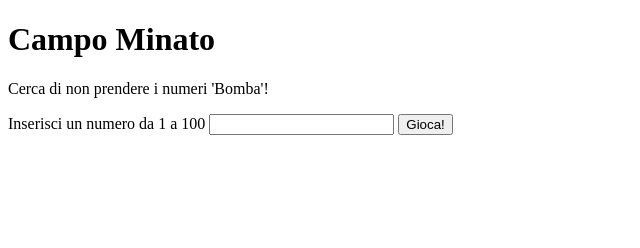
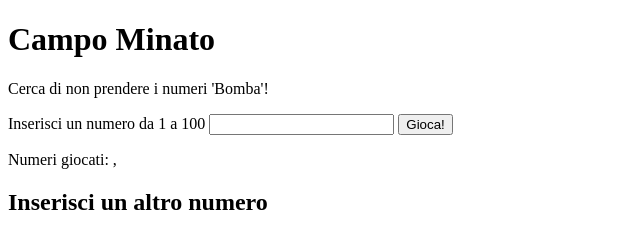
Before and after one commit to aleferraro/js-campominato, a plain HTML site: page index.html in a window 1280 px wide. Both pictures are taken after a click on the button "Gioca!". Shown: the whole page, without its empty margins (0-640 px from the left). Drawn offline with Linux system fonts and the light colour scheme.

Commit message:
Add Events on click of button
JS
add script that configures the game structure

```diff
--- a/index.html
+++ b/index.html
@@ -10,8 +10,9 @@
     <label for="user_number">Inserisci un numero da 1 a 100</label>
     <input id="userNumber" type="number" name="user_number" value="">
     <button id="play" type="button" name="button">Gioca!</button>
-
-
+    <p id="playedNumbers">Numeri giocati: </p>
+    <h2 id="message"></h2>
+    <h3 id="punteggio"></h3>
     <script src="js/script.js" charset="utf-8"></script>
   </body>
 </html>
--- a/js/script.js
+++ b/js/script.js
@@ -1,11 +1,11 @@
 /*
 Il computer deve generare 16 numeri casuali tra 1 e 100. -- OK
 I numeri non possono essere duplicati -- OK
-In seguito deve chiedere all'utente (100 - 16) volte di inserire un numero alla volta, sempre compreso tra 1 e 100.
-L'utente non può inserire più volte lo stesso numero.
-Se il numero è presente nella lista dei numeri generati, la partita termina, altrimenti si continua chiedendo all'utente un altro numero.
-La partita termina quando il giocatore inserisce un numero "vietato" o raggiunge il numero massimo possibile di numeri consentiti.
-Al termine della partita il software deve comunicare il punteggio, cioè il numero di volte che l'utente ha inserito un numero consentito.
+In seguito deve chiedere all'utente (100 - 16) volte di inserire un numero alla volta, sempre compreso tra 1 e 100. -- OK
+L'utente non può inserire più volte lo stesso numero. -- OK
+Se il numero è presente nella lista dei numeri generati, la partita termina, altrimenti si continua chiedendo all'utente un altro numero. -- OK
+La partita termina quando il giocatore inserisce un numero "vietato" o raggiunge il numero massimo possibile di numeri consentiti.  -- OK
+Al termine della partita il software deve comunicare il punteggio, cioè il numero di volte che l'utente ha inserito un numero consentito. -- OK
 BONUS: (da fare solo se funziona tutto il resto)
 all'inizio il software richiede anche una difficoltà all'utente che cambia il range di numeri casuali:
 con difficoltà 0 => tra 1 e 100
@@ -15,10 +15,16 @@ con difficoltà 2 => tra 1 e 50
 
 
 //definisco le variabili
+var numbers = 100;
+
+var bombNumber = [];
+var userNumber = [];
+
 var userNumberEl = document.getElementById('userNumber');
-var bombNumber = [];
 var play = document.getElementById('play');
-var userNumber = 0;
+var playedNumbers = document.getElementById('playedNumbers')
+var message = document.getElementById('message');
+var score = document.getElementById('punteggio');
 
 //funzione per generare numeri random
 function numberBetween(min, max){
@@ -34,25 +40,36 @@ while(bombNumber.length < 16){
     bombNumber.push(num);
   }
 }
+console.log('bombs', bombNumber);
 
-console.log('bombNumber', bombNumber);
-
-//definisco una funzione che mi dice se 1 elemento è contenuto in un array
-// function isInArray (value, array){
-//   var result;
-//   if(array.includes(value) == true){
-//     result = true;
-//   } else {
-//     result = false;
-//   }
-//   return result;
-// }
+play.addEventListener('click', function(){
+  //al click prelevo il numero inserito dall'utente
+  var inputNumber = userNumberEl.value;
 
 
-//al click prelevo il numero inserito dall'utente e controllo se è un numero bomba o no
-play.addEventListener('click', function(){
-  userNumber = userNumberEl.value;
+  console.log('userNumber', inputNumber);
+  console.log(bombNumber.includes(parseInt(inputNumber)));
   console.log('userNumber', userNumber);
-  console.log('bombs', bombNumber);
-  console.log(bombNumber.includes(userNumber));
+
+  //se l'utente inserisce un numero che corrisponde a una bomba perde, altrimenti continua a giocare
+  if(bombNumber.includes(parseInt(inputNumber))){
+    message.innerHTML = 'Hai trovato una bomba! Hai Perso!';
+    score.innerHTML = 'Hai totalizzato ' + userNumber.length + ' punti.';
+  } else {
+    message.innerHTML = 'Inserisci un altro numero';
+
+    //controllo se il numero inserito dall'utente è già stato inserito
+    if(userNumber.includes(inputNumber)){
+      alert('Il numero ' + inputNumber + ' è già stato inserito!');
+    } else {
+      userNumber.push(inputNumber);//inserisco i numeri dell'utente in un array
+
+      playedNumbers.innerHTML += inputNumber + ', ';//scrive sull'html i numeri giocati
+    }
+  }
+
+  //quando l'utente inserisce tutti i numeri senza bomba vince
+  if(userNumber.length === (numbers - bombNumber.length)){
+    message.innerHTML = 'Complimenti! Hai trovato tutti i numeri senza bomba! Hai Vinto!';
+  }
 })
```
